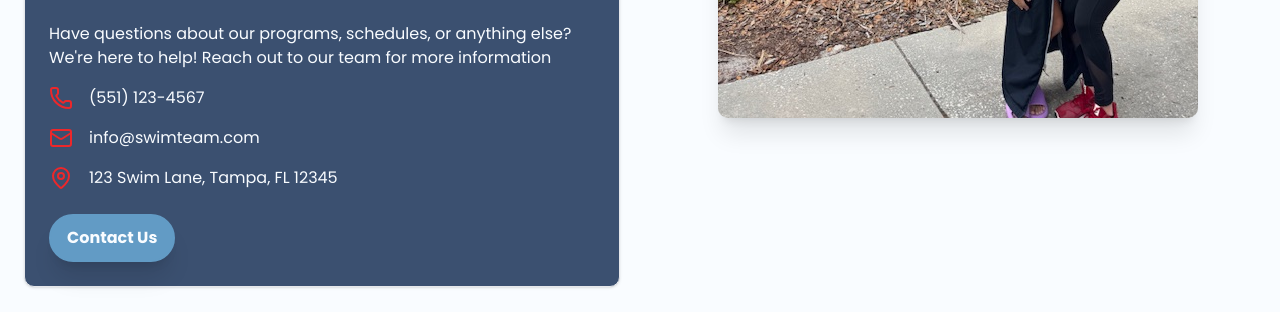
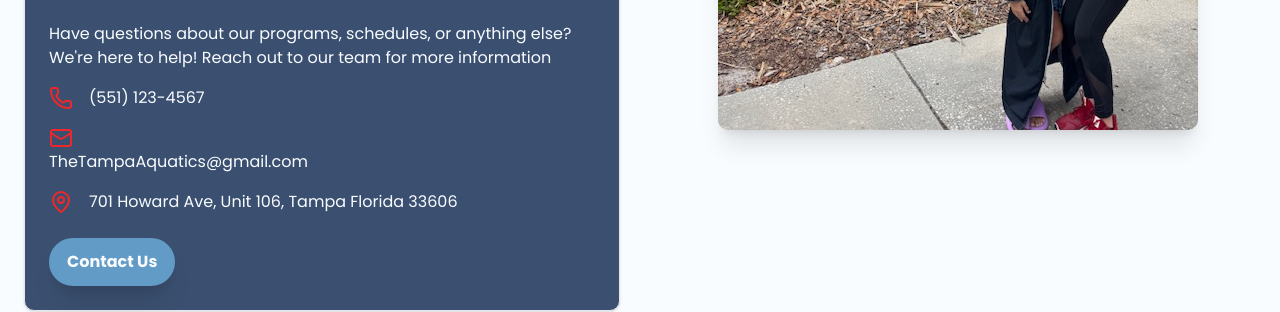
Before and after one commit to pixelverse-studios/rising-tide-aquatics, a Next.js app: page / in a window 1280 px wide. Shown: the part 3200-3512 px from the top of the page. Built offline with nearby package versions, Linux system fonts and the light colour scheme.

Commit message:
updated email and address

```diff
--- a/src/components/aau.tsx
+++ b/src/components/aau.tsx
@@ -13,6 +13,7 @@ import { Card, CardHeader, CardContent, CardFooter } from './ui/card'
 import { cn } from '@/lib/utils'
 import { Button } from './ui/button'
 import CallToAction from './call-to-action'
+import { address, email } from '@/lib/constants'
 
 const listItemStyles = 'flex gap-4 items-center'
 
@@ -107,14 +108,14 @@ export default function AAUPage() {
                                         <span>(551) 123-4567</span>
                                     </li>
                                     <li className={listItemStyles}>
-                                        <Mail className="text-accent" />
-                                        <span>info@swimteam.com</span>
+                                        <a href={`mailto:${email}`}>
+                                            <Mail className="text-accent" />
+                                            <span>{email}</span>
+                                        </a>
                                     </li>
                                     <li className={listItemStyles}>
                                         <MapPin className="text-accent" />
-                                        <span>
-                                            123 Swim Lane, Tampa, FL 12345
-                                        </span>
+                                        <span>{address}</span>
                                     </li>
                                 </ul>
                             </CardContent>
--- a/src/components/nav/footer.tsx
+++ b/src/components/nav/footer.tsx
@@ -1,6 +1,7 @@
 import { FaInstagram } from 'react-icons/fa'
 import { Mail } from 'lucide-react'
 
+import { email } from '@/lib/constants'
 import { pageRoutes } from '@/lib/routes'
 import NavItems from './nav-items'
 
@@ -42,7 +43,7 @@ export default function Footer() {
                                 </a>
                             </li>
                             <li>
-                                <a href="mailto:TheTampaAquatics@gmail.com">
+                                <a href={`mailto:${email}`}>
                                     <Mail className="h-7 w-7 cursor-pointer transform transition-transform duration-300 ease-in-out hover:scale-125" />
                                 </a>
                             </li>
--- /dev/null
+++ b/src/lib/constants.ts
@@ -0,0 +1,3 @@
+export const email = 'TheTampaAquatics@gmail.com'
+
+export const address = '701 Howard Ave, Unit 106, Tampa Florida 33606'
```
